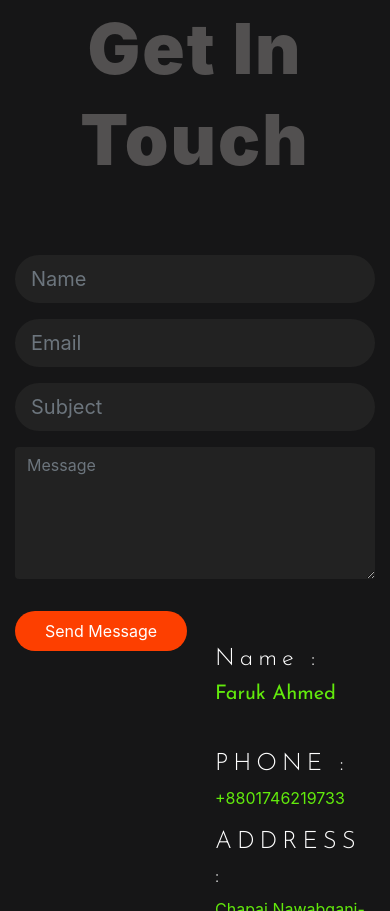
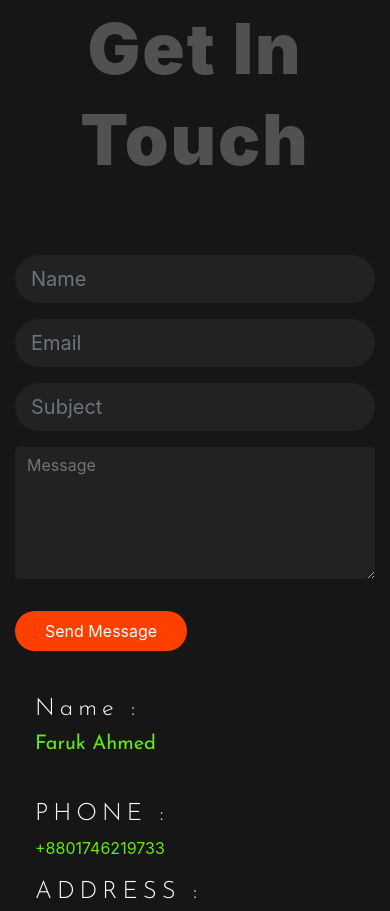
Before and after one commit to Faruk-Ahmed33/FA.DL.faruk, a plain HTML site: page index.html in a window 390 px wide. Shown: the part 11089-12000 px from the top of the page. Drawn offline with Linux system fonts and the light colour scheme.

Commit message:
Update responsive.css

```diff
--- a/css/responsive.css
+++ b/css/responsive.css
@@ -4,6 +4,15 @@
         width: 15px;
         height: 15px;
         font-size: 12px;
+    }
+    #contact .contact-page-section {
+        margin-left: 100px;
+    }
+}
+@media (max-width: 767px) {
+    #contact .contact-page-section {
+        margin-left: 20px;
+        margin-top: 50px;
     }
 }
 
@@ -35,3 +44,9 @@
         left: -42px;
     }
 }
+
+@media (max-width: 365px) {
+    .all-section-heading h2 {
+        font-size: 50px;
+    }
+}
```
